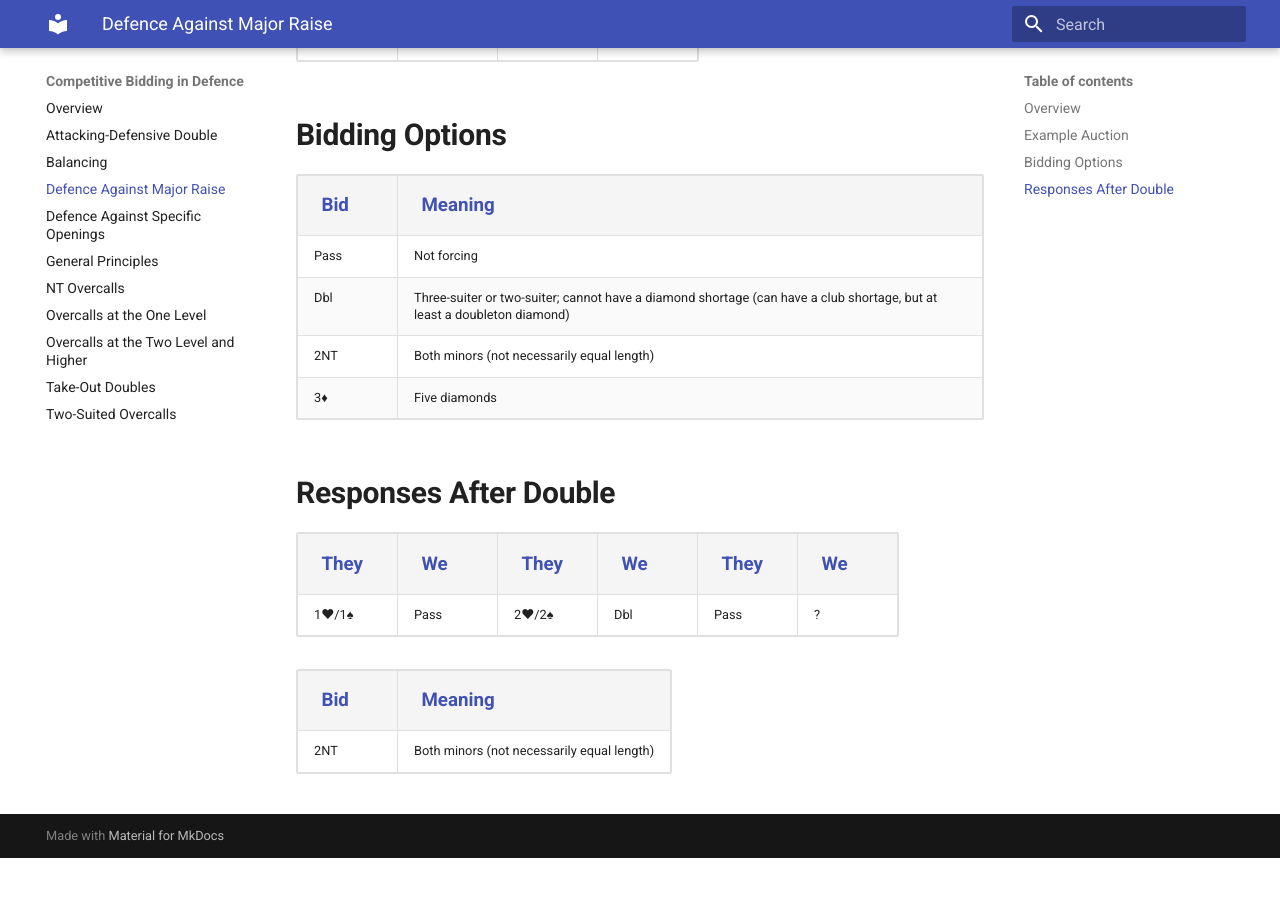
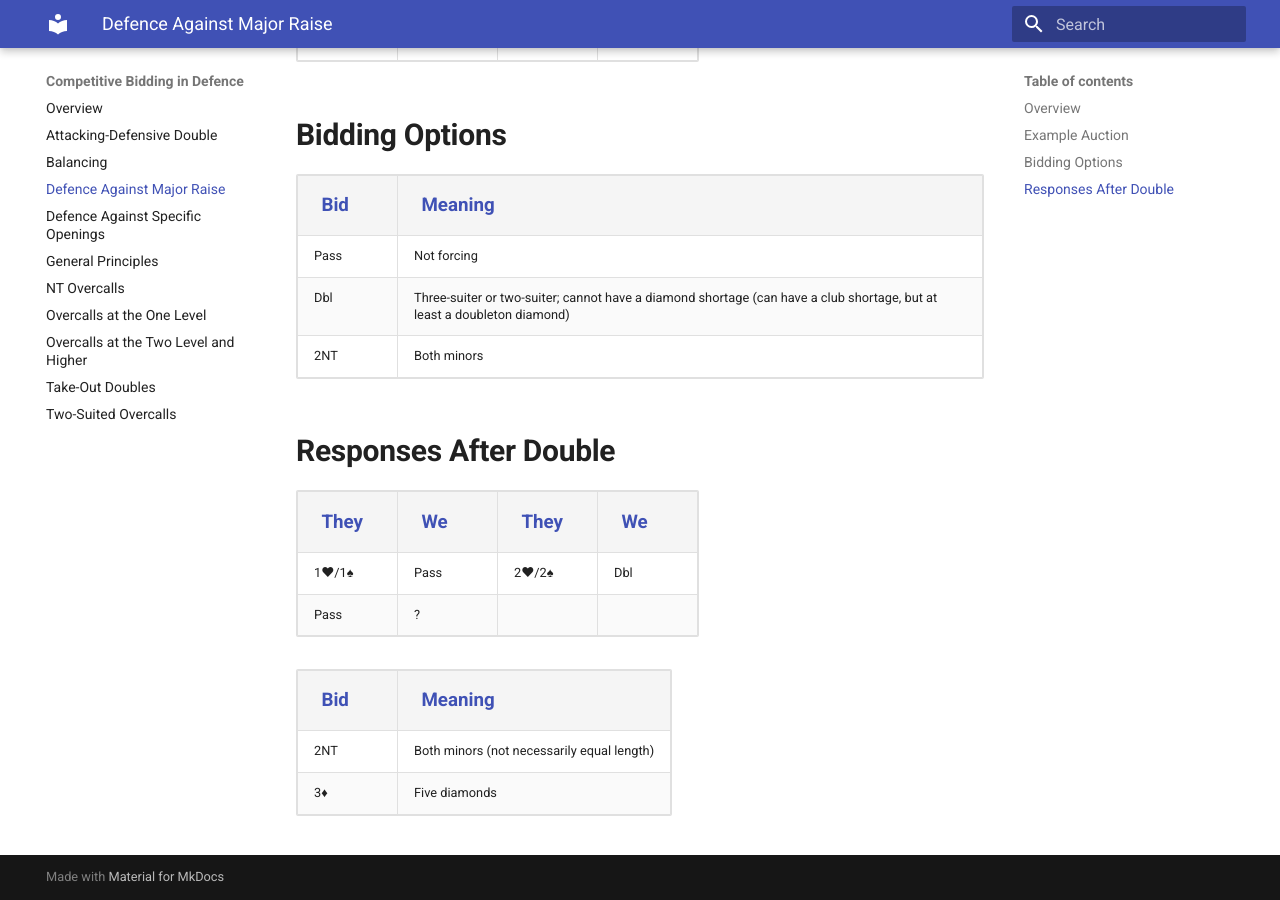
Before and after one commit to glindstrom/polish-club-notes, an MkDocs documentation site: the page built from docs/competitive-bidding/defence-against-major-raise.md, in a window 1280 px wide and 900 px high, scrolled down 655 px. Built offline with MkDocs 1.6.1 and Material for MkDocs 9.7.7, drawn with Linux system fonts in a browser that asks for light colours; before the commit the page ends 1513 px from its top, so only the background shows below that.

Commit message:
Fix some errors

```diff
--- a/docs/competitive-bidding/defence-against-major-raise.md
+++ b/docs/competitive-bidding/defence-against-major-raise.md
@@ -16,15 +16,16 @@ Defensive bids after opponents open 1♥ or 1♠ and raise to 2♥ or 2♠. A do
 | :--- | ----------------------------------------------------------------------------------------------------------------------- |
 | Pass | Not forcing                                                                                                             |
 | Dbl  | Three-suiter or two-suiter; cannot have a diamond shortage (can have a club shortage, but at least a doubleton diamond) |
-| 2NT  | Both minors (not necessarily equal length)                                                                              |
-| 3♦   | Five diamonds                                                                                                           |
+| 2NT  | Both minors |
 
 ## Responses After Double
 
-| They  | We   | They  | We  | They | We  |
-| ----- | ---- | ----- | --- | ---- | --- |
-| 1♥/1♠ | Pass | 2♥/2♠ | Dbl | Pass | ?   |
+| They  | We   | They  | We  |
+| ----- | ---- | ----- | --- |
+| 1♥/1♠ | Pass | 2♥/2♠ | Dbl |
+| Pass  | ? | |  |
 
 | Bid  | Meaning                                    |
 | :--- | ------------------------------------------ |
 | 2NT  | Both minors (not necessarily equal length) |
+| 3♦   | Five diamonds |
```
